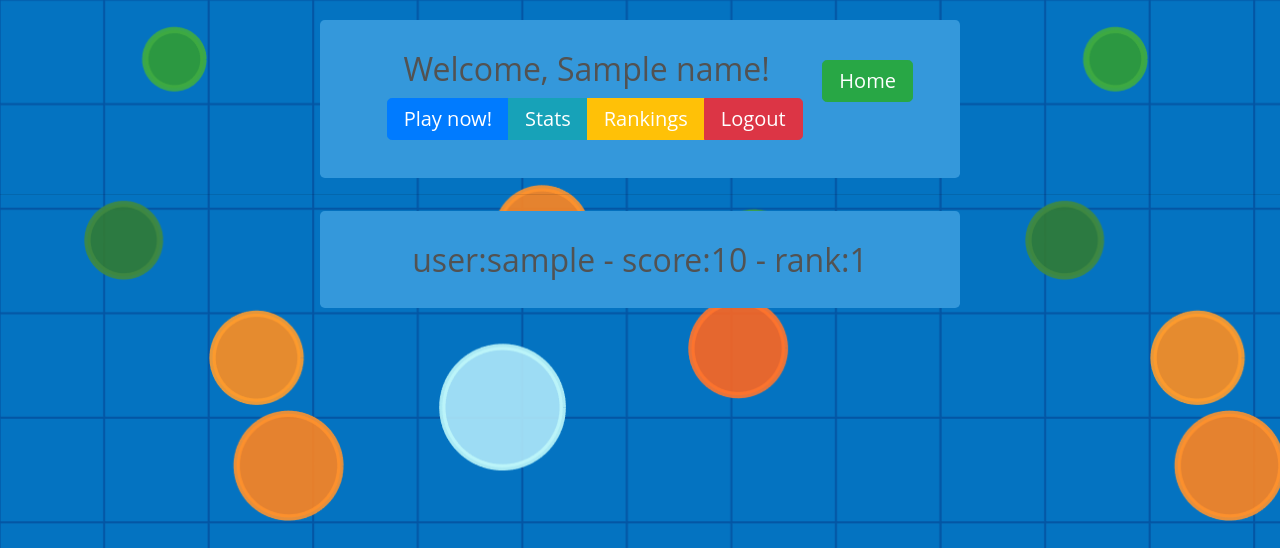
After one commit to AntoniiZ/DWGame, a Node project: template views/rankings.ejs in a window 1280 px wide. The commit adds this page. Shown: the top 548 px of the page. Run offline with Node 20 templates, Linux system fonts and the light colour scheme; the template is opened without the code that fills it: most values are stand-ins (such as "Sample title", 1, 10 or a date in 2020); some libraries are stand-ins or nearby versions.

Commit message:
Final commit, big improvement on design changes, database tables are now properly created, added tutorial and fixed win condition

```diff
--- a/src/api/GameMapConfig.ts
+++ b/src/api/GameMapConfig.ts
@@ -37,4 +37,8 @@
     'explosionRadiusAdjustmentValue': 1.5,
     'explosionInitialRadius': 10,
     'explosionColorRange': 0xff0000,
+    ///time win conditions
+    'maxSecondsForGame': 60,
+    'multiplierScoreForWinner': 2,
+    'multiplierScoreForLoser': 0.5
 }
--- a/src/client/style.css
+++ b/src/client/style.css
@@ -10,6 +10,15 @@
     margin-top:20px;
     font-size:1.2em;
     text-decoration: none;
+    color:#525252;
+  }
+  ul {
+    text-decoration: none;
+    list-style-type: none;
+  }
+  li{
+    margin-top:20px;
+    font-size:1.2em;
     color:#525252;
   }
 
@@ -50,20 +59,14 @@
   }
 
   .btn{
-    background:#2ecc71;
-    width:125px;
     padding-top:5px;
     padding-bottom:5px;
     color:white;
-    border-radius:4px;
-    border: #27ae60 1px solid;
 
     margin-top:10px;
     margin-bottom:10px;
-    float:left;
+    float:right;
     margin-left:16px;
-    font-weight:800;
-    font-size:0.8em;
   }
 
   .btn:hover{
@@ -98,3 +101,12 @@
   #btn2:hover{
   background:#3594D2;
   }
+
+  .jumbotron {
+    background:#3498db;
+    margin: 0 auto 0 auto;
+    padding-top: 20px;
+    padding-bottom: 20px;
+    color:white;
+    width: 50%;
+  }
--- a/src/server/passport-config.ts
+++ b/src/server/passport-config.ts
@@ -68,6 +68,7 @@
 
                             function (err, rows) {
                                 user.id = rows.insertId;
+                                connection.query('REPLACE INTO userStats (userId) VALUES (?)', [rows.insertId])
                                 return done(null, user);
                             }
                         );
--- a/src/server/server.ts
+++ b/src/server/server.ts
@@ -14,14 +14,29 @@
 import registerRouter from './routes/register'
 import mainRouter from './routes/main'
 import logoutRouter from './routes/logout'
+import statsRouter from './routes/stats'
+import rankingsRouter from './routes/rankings'
+
 import initializePassport from './passport-config'
 
+import * as mysql from 'mysql'
 const app = express(), conf = config.default
 
 let flash = require('express-flash')
 let http = require("http").Server(app)
+
+let objTime: number = Date.now();
 let io: SocketIO.Server = sio.listen(http)
 let objects: Map<string, any> = new Map(), players: Map<string, any> = new Map()
+
+let connection: mysql.Connection = mysql.createConnection({
+    host: config.default.server_ip,
+    user: config.default.database.user,
+    password: config.default.database.password,
+    database: config.default.database.name
+});
+
+connection.query(`USE ${connection.config.database}`);
 
 app.set('view-engine', 'ejs')
     .set('port', process.env.PORT || conf.server_port)
@@ -42,6 +57,8 @@
     .use('/login', loginRouter)
     .use('/register', registerRouter)
     .use('/logout', logoutRouter)
+    .use('/stats', statsRouter)
+    .use('/rankings', rankingsRouter)
 
 initializePassport(passport)
 
@@ -109,6 +126,18 @@
 }
 spawnObjects()
 
+function setObjTime(){
+
+    let secondsPassed: number = Math.floor((Date.now() - objTime)/1000);
+    io.of('/client').emit('secondsPassed', secondsPassed);
+
+    if(secondsPassed >= GameMap.settings.maxSecondsForGame){
+        objTime = Date.now();
+    }
+
+    setTimeout(setObjTime, 1000)
+}
+setObjTime()
 io.of('/client').on("connection", (socket: Socket) => {
 
     for (const player of players) {
@@ -119,6 +148,23 @@
         socket.emit('spawnObject', object[1])
     }
 
+    socket.on('updateRankings', (data: any) => {
+        let multiplier: number = GameMap.settings.multiplierScoreForLoser;
+
+        if(data.winner){
+            multiplier = GameMap.settings.multiplierScoreForWinner;
+        }
+
+        connection.query('SELECT id FROM users WHERE username = ?', data.username , (err, rows) => {
+
+            connection.query('UPDATE userStats SET score = score + ? WHERE userId = ?',
+            [Math.floor(data.radius*multiplier), rows[0].id])
+            connection.query('UPDATE userStats SET rank = rank + ? WHERE userId = ?',
+            [data.winner ? 1 : 0, rows[0].id])
+        });
+
+        console.log(`Server: Rankings updated for ${data.username}`)
+    })
     socket.on('spawnPlayer', (data: any) => {
         if (players.has(socket.id) || !socket.connected) {
             return
--- /dev/null
+++ b/views/header.ejs
@@ -0,0 +1,41 @@
+<!DOCTYPE HTML>
+<html lang="en">
+
+<head>
+    <link rel="stylesheet" href="https://stackpath.bootstrapcdn.com/bootstrap/4.4.1/css/bootstrap.min.css"
+        integrity="sha384-Vkoo8x4CGsO3+Hhxv8T/Q5PaXtkKtu6ug5TOeNV6gBiFeWPGFN9MuhOf23Q9Ifjh" crossorigin="anonymous">
+
+    <link rel="stylesheet" href="../client/style.css">
+</head>
+
+<body>
+    <header>
+        <div class="jumbotron">
+            <div class="container">
+                <h1>
+                    <button type="button" class="btn btn-success btn-lg">
+                        <a href="/" style="color:inherit"> Home </a>
+                    </button>
+                    Welcome, <%= name %>!
+                    <span class="btn-group">
+                        <button type="button" class="btn btn-primary btn-lg">
+                            <a href="/client" style="color:inherit"> Play now! </a>
+                        </button>
+                        <button type="button" class="btn btn-info btn-lg">
+                            <a href="/stats" style="color:inherit"> Stats </a>
+                        </button>
+                        <button type="button" class="btn btn-warning btn-lg">
+                            <a href="/rankings" style="color:inherit"> Rankings </a>
+                        </button>
+                        <button type="button" class="btn btn-danger btn-lg">
+                            <a href="/logout" style="color:inherit"> Logout </a>
+                        </button>
+                    </span>
+                </h1>
+            </div>
+        </div>
+        <hr>
+    </header>
+</body>
+
+</html>
--- /dev/null
+++ b/views/rankings.ejs
@@ -0,0 +1,26 @@
+<!DOCTYPE HTML>
+<html lang="en">
+
+<head>
+    <link rel="stylesheet" href="https://stackpath.bootstrapcdn.com/bootstrap/4.4.1/css/bootstrap.min.css"
+        integrity="sha384-Vkoo8x4CGsO3+Hhxv8T/Q5PaXtkKtu6ug5TOeNV6gBiFeWPGFN9MuhOf23Q9Ifjh" crossorigin="anonymous">
+
+    <link rel="stylesheet" href="../client/style.css">
+    <%- include('header.ejs') %>
+</head>
+
+<body>
+    <main>
+        <div class="jumbotron">
+            <% if(rankings != null) { %>
+            <% rankings.forEach(function(stats){ %>
+                <h1>user:<%= stats.username %> - score:<%= stats.score %> - rank:<%= stats.rank %></h1>
+            <% }); %>
+            <% } else { %>
+                <h1>No records yet.</h1>
+            <% } %>
+        </div>
+    </main>
+</body>
+
+</html>
```
Also changed, not shown: src/api/Player.ts (+19 -2 lines), src/api/PlayerEvents.ts (+7 -0 lines), src/client/scenes/MainScene.ts (+20 -1 lines), src/server/config.ts (+4 -3 lines), src/server/routes/rankings.ts (added, +34 -0 lines), src/server/routes/stats.ts (added, +34 -0 lines), views/index.ejs (+56 -1 lines), views/stats.ejs (added, +24 -0 lines), 1 other file.
